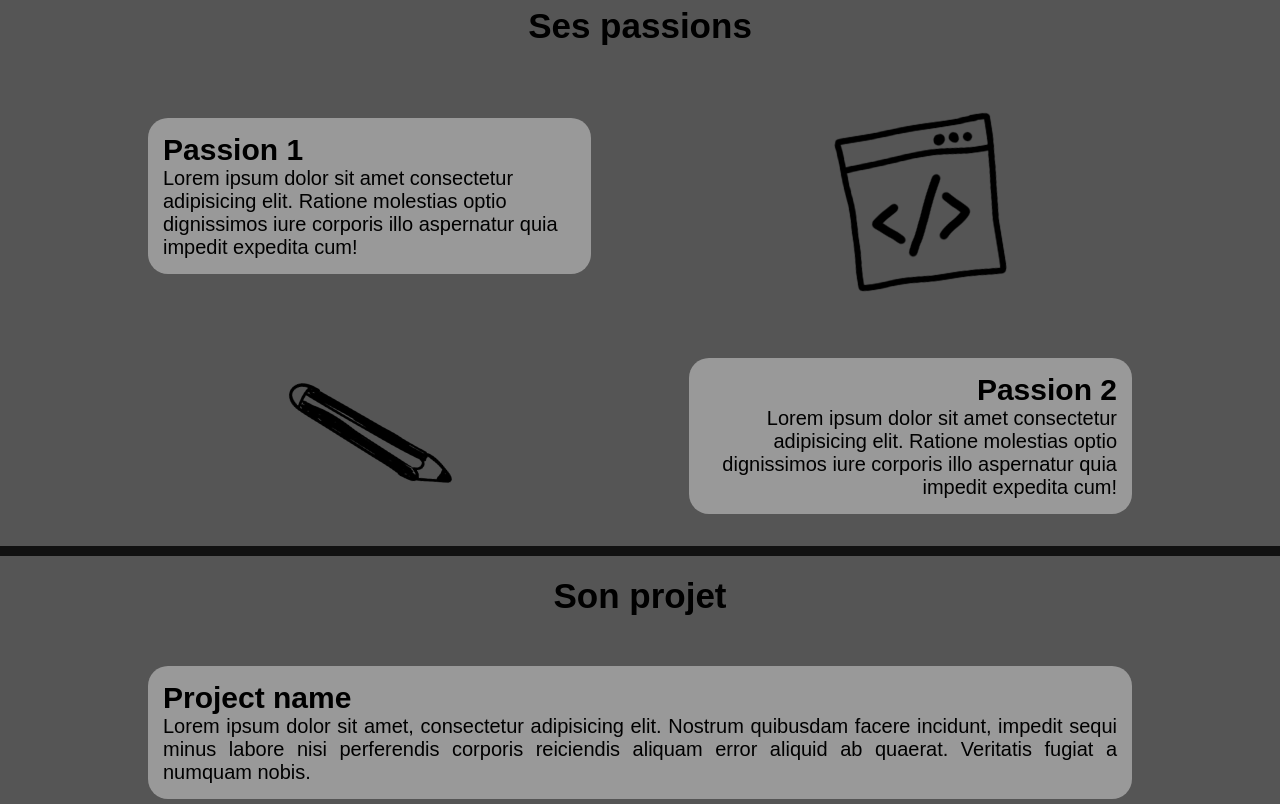
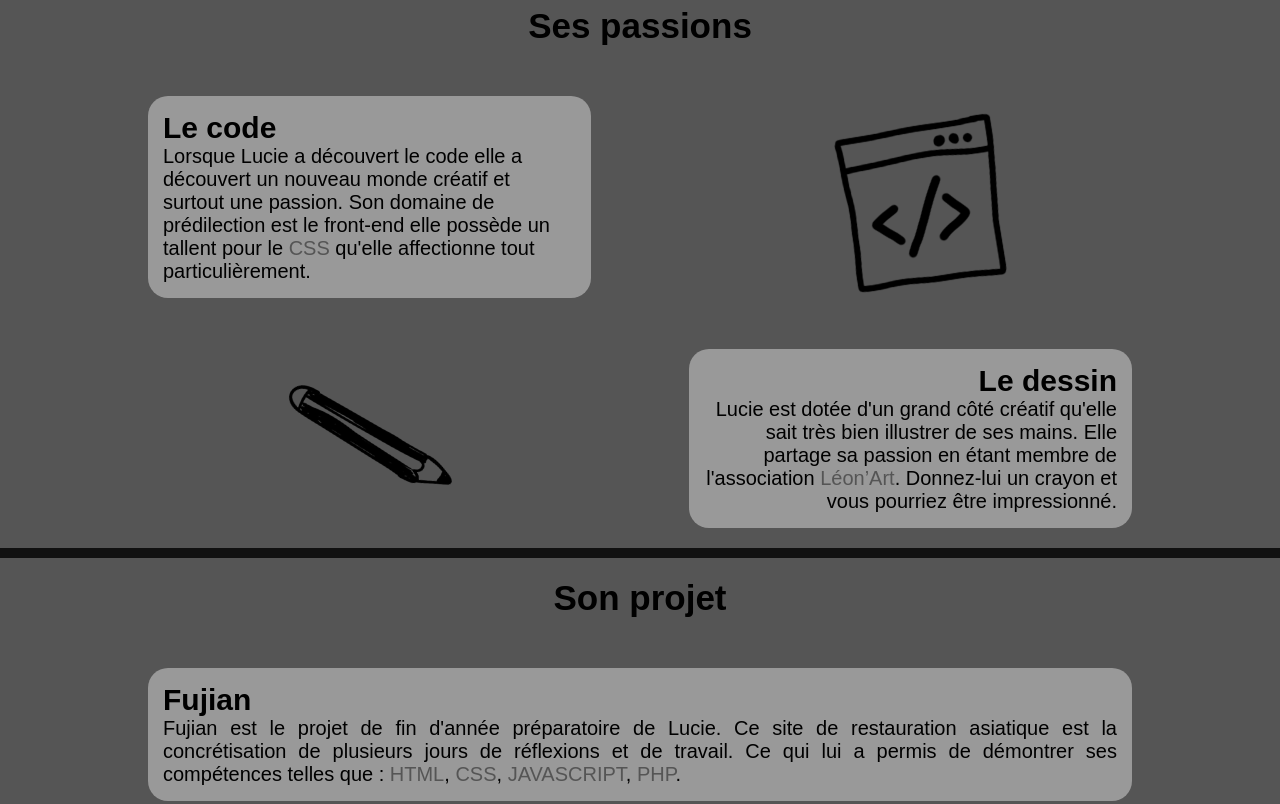
Before and after one commit to ByKrewz/Projet-W1-Git-Github, a plain HTML site: page tom/lucie.html in a window 1280 px wide. Shown: the part 760-1564 px from the top of the page. Drawn offline with Linux system fonts and the light colour scheme.

Commit message:
💬 replace lorem ipsum

```diff
--- a/tom/lucie.html
+++ b/tom/lucie.html
@@ -25,7 +25,7 @@
             <h1>Lucie Ehrsam</h1>
             <div class="leftcont">
                 <div class="text">
-                    <p>Lorem ipsum dolor sit amet consectetur adipisicing elit. Aut saepe in laudantium. Officia dolorum accusantium recusandae asperiores veritatis distinctio ipsum? Enim, vel a. Cupiditate inventore corrupti beatae sint magnam fugiat veritatis modi, repellat laudantium porro nisi. Aut blanditiis quaerat nulla et, animi inventore ea, voluptatibus neque culpa alias non quia.</p>
+                    <p>Lucie Ehrsam est une jeune femme d'une nature assez timide née en 2004. Elle est une ancienne membre de l'escadron d'élite du G3 de la promo 2026 à l'<a href="https://www.iim.fr/">IIM</a>. Actuellement en année 2 elle se destine grâce à ses nombreuses capacités et qualités à une carrière dans les milieux du code et de l'innovation digital.</p>
                 </div>
                 <div class="lucie">
                     <img class='luciedraw' src="image/lucie.png" alt="Lucie Ehrsam">
@@ -41,8 +41,8 @@
             <h2>Ses passions</h2>
             <div class="midone">
                 <div class="midoneLeft">
-                    <h3>Passion 1</h3>
-                    <p>Lorem ipsum dolor sit amet consectetur adipisicing elit. Ratione molestias optio dignissimos iure corporis illo aspernatur quia impedit expedita cum!</p>
+                    <h3>Le code</h3>
+                    <p>Lorsque Lucie a découvert le code elle a découvert un nouveau monde créatif et surtout une passion. Son domaine de prédilection est le front-end elle possède un tallent pour le <a href="https://fr.wikipedia.org/wiki/Feuilles_de_style_en_cascade">CSS</a> qu'elle affectionne tout particulièrement.</p>
                 </div>
                 <div class="midoneRight">
                     <img class="code" src="image/code.png" alt="code pictogram">
@@ -53,8 +53,8 @@
                     <img class="pencil" src="image/pencil.png" alt="pencil">
                 </div>
                 <div class="midtwoRight">
-                    <h3>Passion 2</h3>
-                    <p>Lorem ipsum dolor sit amet consectetur adipisicing elit. Ratione molestias optio dignissimos iure corporis illo aspernatur quia impedit expedita cum!</p>
+                    <h3>Le dessin</h3>
+                    <p>Lucie est dotée d'un grand côté créatif qu'elle sait très bien illustrer de ses mains. Elle partage sa passion en étant membre de l'association <a href="https://forum-associatif-numerique.fr/associations/leonart">Léon’Art</a>. Donnez-lui un crayon et vous pourriez être impressionné.</p>
                 </div>
             </div>
         </div>
@@ -64,8 +64,8 @@
         <div class="right">
             <h2>Son projet</h2>
             <div class="projetTxt">
-                <h3>Project name</h3>
-                <p>Lorem ipsum dolor sit amet, consectetur adipisicing elit. Nostrum quibusdam facere incidunt, impedit sequi minus labore nisi perferendis corporis reiciendis aliquam error aliquid ab quaerat. Veritatis fugiat a numquam nobis.</p>
+                <h3>Fujian</h3>
+                <p>Fujian est le projet de fin d'année préparatoire de Lucie. Ce site de restauration asiatique est la concrétisation de plusieurs jours de réflexions et de travail. Ce qui lui a permis de démontrer ses compétences telles que : <a href="https://fr.wikipedia.org/wiki/Hypertext_Markup_Language">HTML</a>, <a href="https://fr.wikipedia.org/wiki/Feuilles_de_style_en_cascade">CSS</a>, <a href="https://fr.wikipedia.org/wiki/JavaScript">JAVASCRIPT</a>, <a href="https://fr.wikipedia.org/wiki/PHP">PHP</a>.</p>
             </div>
             <img class="projetlucie" src="image/pj2.png" alt="projet de lucie">
             <div class="imagesPj">
--- a/tom/style.css
+++ b/tom/style.css
@@ -203,6 +203,10 @@ h3{
     animation: bowl 2s infinite;
 }
 
+main a{
+    text-decoration: none;
+    color: var(--color2);
+}
 @keyframes bowl {
     from {
         transform: translateY(0px);
```
Also changed, not shown: 1 other file.
